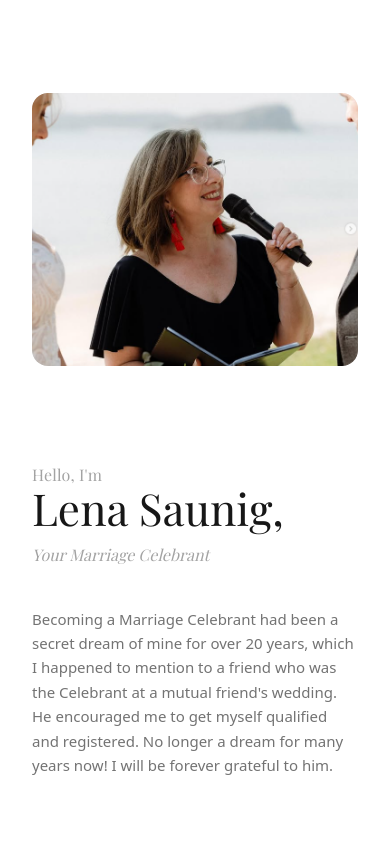
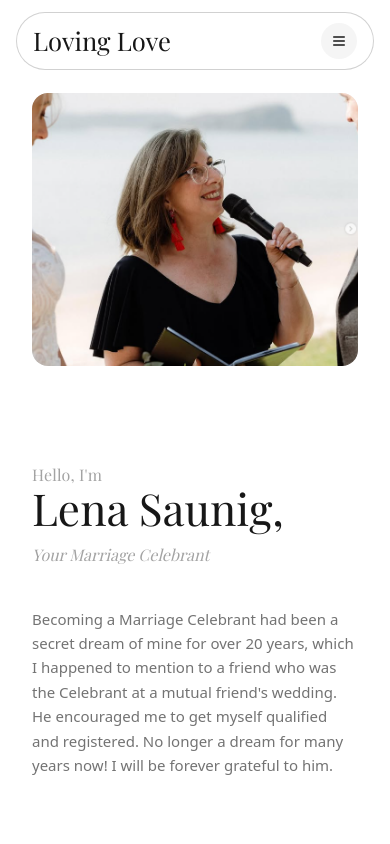
Before and after one commit to cryptotweezer/Loving_Love, a Next.js app: page /meet-lena in a window 390 px wide. Shown: the top 844 px of the page. Built offline with nearby package versions, Linux system fonts and the light colour scheme; a web font is replaced by a local one.

Commit message:
Update mobile navbar glass menu

```diff
--- a/src/app/globals.css
+++ b/src/app/globals.css
@@ -15,12 +15,6 @@ body {
    This fallback is overwritten immediately on mount. */
 :root {
   --navbar-h: 81px;
-}
-
-/* Sections that want the navbar hidden add .hide-navbar to <html>.
-   The navbar slides fully off-screen upward.                        */
-.hide-navbar [data-navbar] {
-  transform: translateY(calc(-100% - 2rem));
 }
 
 /* Snap only on desktop — mandatory feels "stuck" on mobile touch scrolling */
--- a/src/components/layout/Navbar.tsx
+++ b/src/components/layout/Navbar.tsx
@@ -49,8 +49,9 @@ export default function Navbar() {
       {/* ── Bar ──────────────────────────────────────────────────────────────
           Glass pill — centered, only as wide as content needs               */}
       <div
-        className="pointer-events-auto flex items-center mx-auto w-fit
-                   rounded-full px-5 md:px-6 py-2.5"
+        className="pointer-events-auto flex items-center justify-between md:justify-start
+                   mx-auto w-full md:w-fit
+                   rounded-full px-4 md:px-6 py-2.5"
         style={{
           background:           "rgba(255, 255, 255, 0.08)",
           backdropFilter:       "blur(16px) saturate(180%)",
@@ -66,7 +67,7 @@ export default function Navbar() {
           className="font-display font-normal text-neutral-900 leading-none whitespace-nowrap
                      text-[1.6rem] md:text-[1.85rem]
                      hover:opacity-70 transition-opacity duration-200
-                     mr-6 md:mr-10 flex-shrink-0"
+                     md:mr-10 flex-shrink-0"
         >
           Loving Love
         </Link>
@@ -140,8 +141,13 @@ export default function Navbar() {
             exit={{    opacity: 0, y: -8, scale: 0.97 }}
             transition={{ duration: 0.2, ease: [0.25, 0.1, 0.25, 1] }}
             className="mt-2 rounded-2xl overflow-hidden pointer-events-auto
-                       bg-white border border-neutral-200
-                       shadow-[0_4px_24px_rgba(0,0,0,0.08)]"
+                       border border-white/25
+                       shadow-[0_4px_24px_rgba(0,0,0,0.10)]"
+            style={{
+              background: "rgba(255, 255, 255, 0.34)",
+              backdropFilter: "blur(28px) saturate(190%)",
+              WebkitBackdropFilter: "blur(28px) saturate(190%)",
+            }}
           >
             <div className="px-3 py-3 flex flex-col gap-0.5">
               {navLinks.map((link, i) => (
@@ -159,8 +165,8 @@ export default function Navbar() {
                       text-[11px] tracking-[0.14em] uppercase font-medium
                       transition-colors duration-200
                       ${isActive(link.href)
-                        ? "bg-neutral-100 text-neutral-900"
-                        : "text-neutral-500 hover:text-neutral-900 hover:bg-neutral-50"
+                        ? "text-neutral-900 underline underline-offset-[5px] decoration-neutral-900 decoration-[1.5px]"
+                        : "text-neutral-600 hover:text-neutral-900 hover:bg-white/40"
                       }
                     `}
                   >
@@ -173,7 +179,7 @@ export default function Navbar() {
                 initial={{ opacity: 0, y: 4 }}
                 animate={{ opacity: 1, y: 0 }}
                 transition={{ delay: navLinks.length * 0.04 + 0.05, duration: 0.18 }}
-                className="mt-1 pt-2 border-t border-neutral-100"
+                className="mt-1 pt-2 border-t border-white/25"
               >
                 <Link
                   href="/connect"
```
